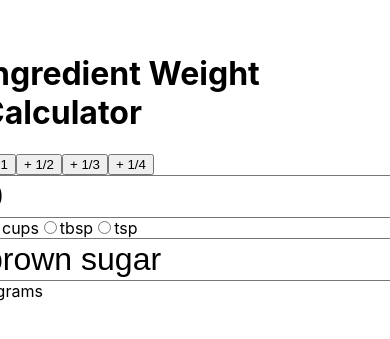
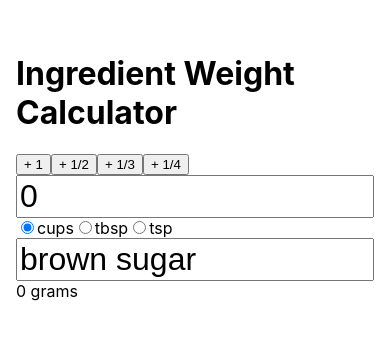
Before and after one commit to kylegong/cookiecalc, a Next.js app: page / in a window 390 px wide. Shown: the part 255-594 px from the top of the page. Built offline with nearby package versions, Linux system fonts and the light colour scheme.

Commit message:
Responsive styles for main

```diff
--- a/styles/Home.module.css
+++ b/styles/Home.module.css
@@ -1,6 +1,6 @@
 .container {
   min-height: 100vh;
-  padding: 0 0.5rem;
+  padding: 0 1rem;
   display: flex;
   flex-direction: column;
   justify-content: center;
@@ -9,11 +9,8 @@
 
 .main {
   padding: 5rem 0;
-  flex: 1;
-  display: flex;
-  flex-direction: column;
-  justify-content: center;
-  align-items: center;
+  margin-left: auto;
+  margin-right: auto;
 }
 
 .footer {
--- a/styles/globals.css
+++ b/styles/globals.css
@@ -15,6 +15,7 @@ a {
   box-sizing: border-box;
 }
 
-input {
+input[type="text"] {
   font-size: 2rem;
+  width: 100%;
 }
```
